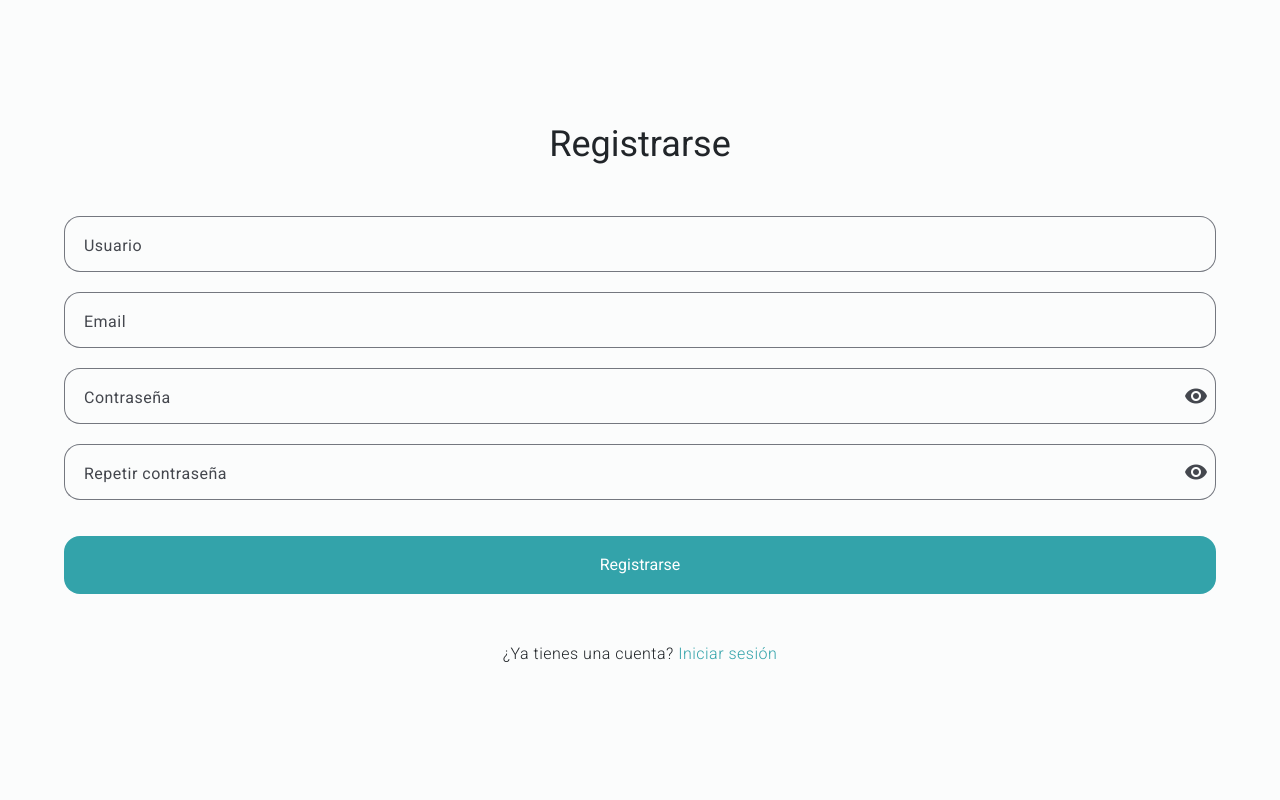
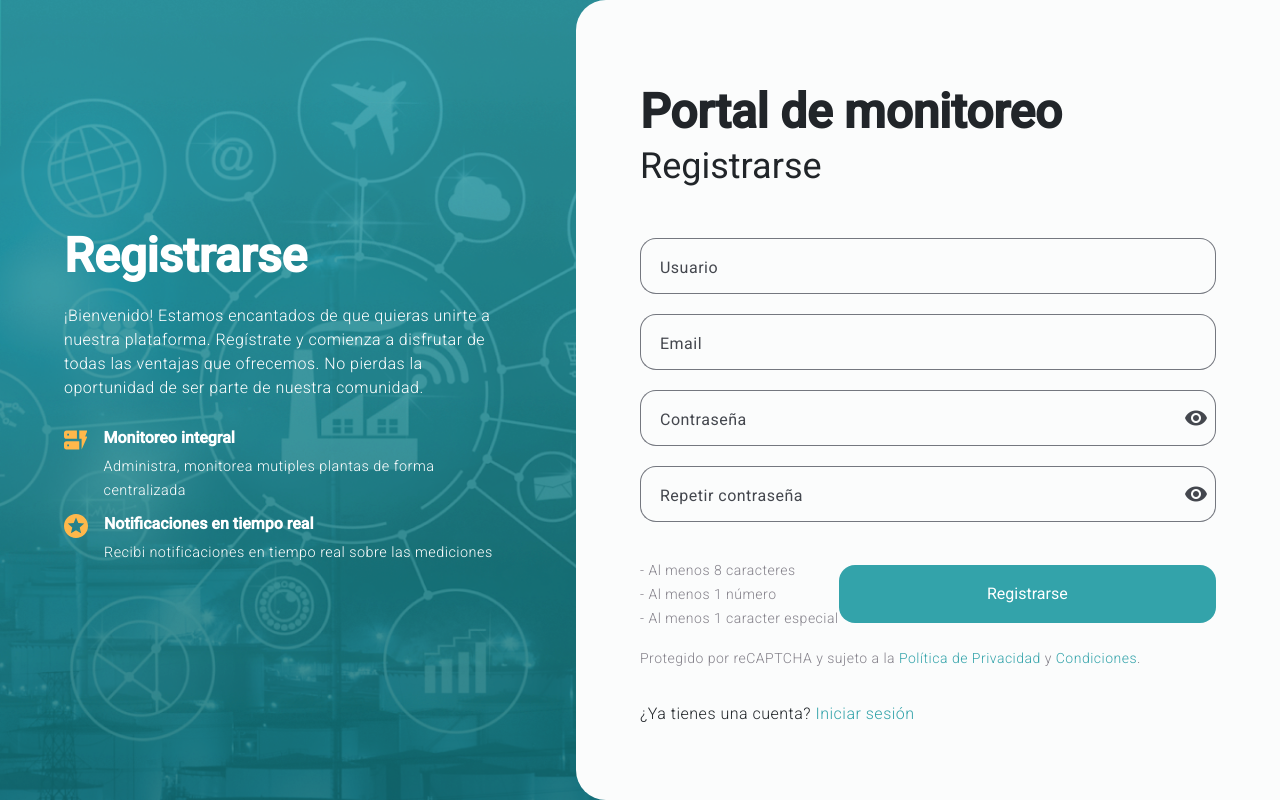
Before and after one commit to NachoGallo7/techforb-challenge-fe, an Angular app: page / in a window 1280 px wide. Built offline with nearby package versions, Linux system fonts and the light colour scheme.

Commit message:
- Almost fixed

```diff
--- a/src/app/components/register-user/register-user.component.css
+++ b/src/app/components/register-user/register-user.component.css
@@ -10,6 +10,7 @@
   font-weight: lighter;
   overflow: hidden;
   position: relative;
+  display: flex;
 }
 .component-container::before{
   content: "";
@@ -33,7 +34,7 @@
   justify-content: center;
   /* BREAKPOINT-RELATED */
   padding: 0 4rem;
-  display: none !important;
+  display: none;
 }
 .registration-info h1, .registration-form-container h1 {
   font-weight: bold;
@@ -53,11 +54,12 @@
   }
   .items li {
     gap: 1rem;
+    display: flex;
   }
   .items h3 {
     font-size: 1rem;
     font-weight: bold;
-    line-height: 1.2 !important;
+    line-height: 1.2;
   }
   .items p {
     font-size: .9rem;
@@ -82,16 +84,17 @@
   justify-content: center;
   border-radius: 0;
   align-items: center;
+  display: flex;
 }
   .registration-form-container .spacer{
     flex: 1 0;
     min-height: 5rem;
     /* BREAKPOINT-RELATED */
-    display: none !important;
+    display: none;
   }
   .registration-form-container h1{
     /* BREAKPOINT-RELATED */
-    display: none !important;
+    display: none;
   }
   .registration-form-container small{
     color: var(--small-text-color);
@@ -110,7 +113,7 @@
   }
   .button-container small{
     /* BREAKPOINT-RELATED */
-    display: none !important;
+    display: none;
   }
   .submit-button{
     color: white;
@@ -131,16 +134,18 @@
   .registration-form{
     flex-direction: column;
     margin-top: 2rem;
+    display: flex;
     /* BREAKPOINT-RELATED */
     width: 100%;
   }
   .button-container{
     justify-content: space-between;
     align-items: center;
+    display: flex;
   }
   .terms-service{
     /* BREAKPOINT-RELATED */
-    display: none !important;
+    display: none;
   }
   .login-cta{
     margin-top: 2rem;
@@ -152,43 +157,44 @@
 /* BREAKPOINTS */
 /* LARGE SCREEN */
 .registration-info.x-large-screen, .registration-form-container.x-large-screen{
-  padding: 0 4rem;
+  padding: 0 7rem;
 }
 .registration-form-container.x-large-screen{
-  justify-content: flex-start;
-
+  /* justify-content: flex-start; PUEDE ESTAR MAL COMENTADO */
 }
   /* SMALL SCREEN */
 .registration-info.medium-screen{
-  display: none !important;
+  display: flex;
 }
 .registration-form-container.medium-screen{
-  border-radius: 0;
-  align-items: center;
+  /* border-radius: 0;
+  align-items: center; */
+  align-items: normal;
+  justify-content: flex-start; /* PUEDE ESTAR MAL */
+  border-radius: 30px 0 0 30px;
 }
-.registration-form-container h1 {
-  display: none !important;
+.registration-form-container.medium-screen h1 {
+  display: block;
 }
 .button-container small.medium-screen{
-  display: none !important;
+  display: inline;
 }
 .button-container .submit-button.medium-screen{
-  flex: 1 0;
+  flex: auto;
 }
 .registration-form.medium-screen{
-  width: 100%;
+  width: auto;
 }
 .registration-form.medium-screen .terms-service{
-  display: none !important;
+  display: inline;
 }
 .registration-form.medium-screen .login-cta{
   /* align-items: center; */
-  align-self: center;
+  align-self: auto;
 }
-.spacer.medium-screen{
-  display: none !important;
+.registration-form-container .spacer.medium-screen{
+  display: block;
 }
-
 
 /*
 /* OLD LEGACY BREAKPOINTS *-/
--- a/src/app/components/register-user/register-user.component.html
+++ b/src/app/components/register-user/register-user.component.html
@@ -1,5 +1,5 @@
-<div class="component-container d-flex">
-  <div class="registration-info d-flex" [ngClass]="{
+<div class="component-container">
+  <div class="registration-info" [ngClass]="{
       'x-large-screen': breakpointLevel()>=breakpointLevelMap[Breakpoints.XLarge],
       'medium-screen': breakpointLevel()>=breakpointLevelMap[Breakpoints.Medium]}">
     <!-- INFO -->
@@ -11,7 +11,7 @@
     <!-- ITEMS -->
     <ul class="items">
       <!-- ITEM -->
-      <li class="d-flex">
+      <li>
         <svg width="20" height="16" viewBox="0 0 20 16" fill="none" xmlns="http://www.w3.org/2000/svg">
           <path fill-rule="evenodd" clip-rule="evenodd"
             d="M15.0001 16V7H13.0001V0H20.0001L18.0001 5H20.0001L15.0001 16ZM13 9V16H1.99997C0.899975 16 -2.51321e-05 15.1 -2.51321e-05 14V11C-2.51321e-05 9.9 0.899975 9 1.99997 9H13ZM4.24984 11.75H2.74984V13.25H4.24984V11.75ZM10.9998 1.76572e-06V7H1.99976C0.899756 7 -0.000244141 6.1 -0.000244141 5V2C-0.000244141 0.900002 0.899756 1.76572e-06 1.99976 1.76572e-06H10.9998ZM4.24984 2.75003H2.74984V4.25003H4.24984V2.75003Z"
@@ -23,7 +23,7 @@
         </div>
       </li>
       <!-- ITEM -->
-      <li class="d-flex">
+      <li>
         <svg width="20" height="20" viewBox="0 0 20 20" fill="none" xmlns="http://www.w3.org/2000/svg">
           <path fill-rule="evenodd" clip-rule="evenodd"
             d="M9.99 3.05176e-05C4.47 3.05176e-05 0 4.48003 0 10C0 15.52 4.47 20 9.99 20C15.52 20 20 15.52 20 10C20 4.48003 15.52 3.05176e-05 9.99 3.05176e-05ZM14.2303 16.0001L10.0003 13.4501L5.7703 16.0001L6.8903 11.1901L3.1603 7.96005L8.0803 7.54005L10.0003 3.00005L11.9203 7.53005L16.8403 7.95005L13.1103 11.1801L14.2303 16.0001Z"
@@ -36,13 +36,13 @@
       </li>
     </ul>
   </div>
-  <div class="registration-form-container d-flex" [ngClass]="{
+  <div class="registration-form-container" [ngClass]="{
       'x-large-screen': breakpointLevel()>=breakpointLevelMap[Breakpoints.XLarge],
       'medium-screen': breakpointLevel()>=breakpointLevelMap[Breakpoints.Medium]}">
     <div class="spacer" [ngClass]="{'medium-screen': breakpointLevel()>=breakpointLevelMap[Breakpoints.Medium]}"></div>
     <h1 [ngClass]="{'medium-screen': breakpointLevel()>=breakpointLevelMap[Breakpoints.Medium]}">Portal de monitoreo</h1>
     <h3>Registrarse</h3>
-    <form class="d-flex registration-form" [ngClass]="{'medium-screen': breakpointLevel()>=breakpointLevelMap[Breakpoints.Medium]}" (ngSubmit)="submit()" [formGroup]="registerForm">
+    <form class="registration-form" [ngClass]="{'medium-screen': breakpointLevel()>=breakpointLevelMap[Breakpoints.Medium]}" (ngSubmit)="submit()" [formGroup]="registerForm">
       <!-- USERNAME -->
       <mat-form-field appearance="outline">
         <mat-label>Usuario</mat-label>
@@ -73,7 +73,7 @@
           <mat-icon>{{hideConfirmationPasswordSignal() ? 'visibility_off' : 'visibility'}}</mat-icon>
         </button>
       </mat-form-field>
-      <div class="button-container d-flex">
+      <div class="button-container">
         <small class="password-indications" [ngClass]="{'medium-screen': breakpointLevel()>=breakpointLevelMap[Breakpoints.Medium]}">- Al menos 8 caracteres<br>- Al menos 1 número<br>- Al menos 1 caracter especial</small>
         <button class="btn submit-button" [ngClass]="{'medium-screen': breakpointLevel()>=breakpointLevelMap[Breakpoints.Medium]}" type="submit">Registrarse</button>
         <!-- <button mat-fab extended>
```
